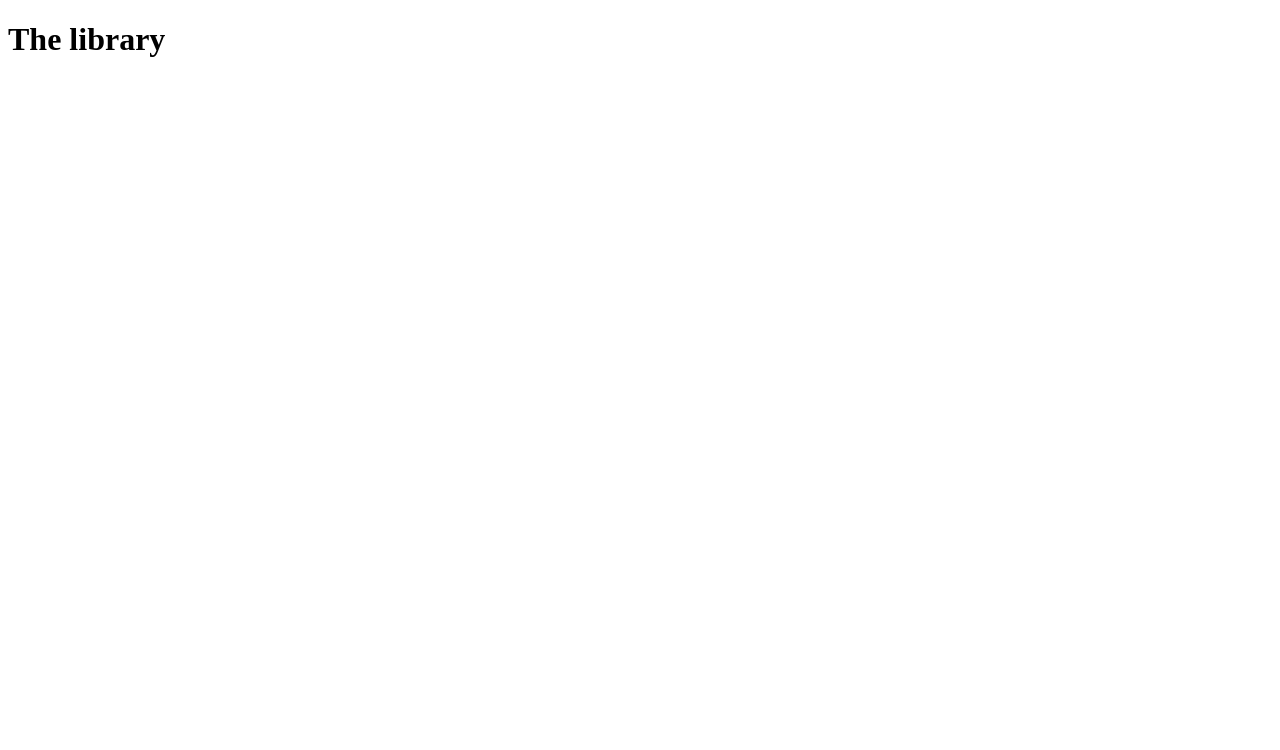
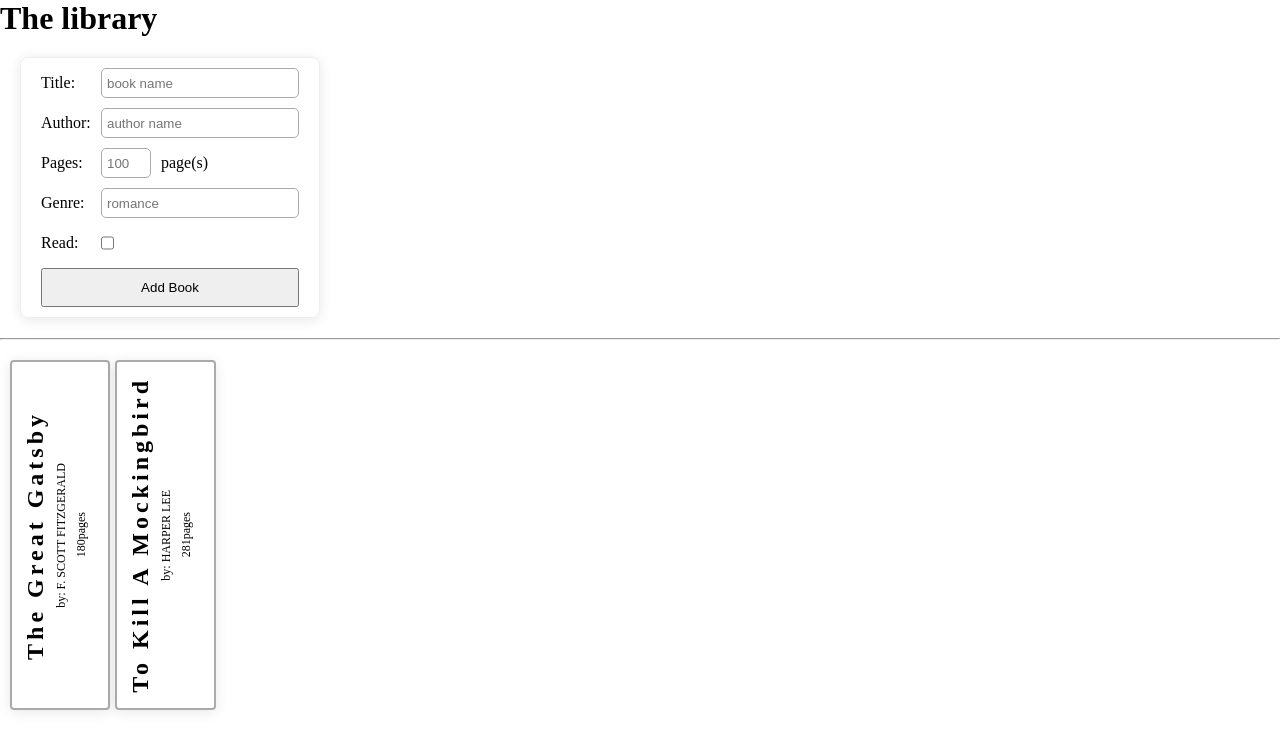
Before and after one commit to snebo/javaScript_projects, a plain HTML site: page javascript_library/index.html in a window 1280 px wide. Drawn offline with Linux system fonts and the light colour scheme.

Commit message:
updated the library and its functions

```diff
--- a/javascript_library/asstes/css/styles.css
+++ b/javascript_library/asstes/css/styles.css
@@ -0,0 +1,84 @@
+* {
+	padding: 0;
+	margin: 0;
+	box-sizing: border-box;
+}
+.book-form {
+	margin: 20px;
+	padding: 10px 20px;
+	border: 1px solid #eee;
+	border-radius: 8px;
+	box-shadow: 0px 2px 13px 0px rgba(0, 0, 0, 0.096);
+	width: 300px;
+	display: flex;
+	gap: 10px;
+	flex-direction: column;
+	justify-content: center;
+}
+.form-option {
+	width: 100%;
+	display: flex;
+	align-items: center;
+	gap: 10px;
+}
+.form-option > label {
+	width: 50px;
+}
+.form-option > input {
+	flex-grow: 1;
+}
+input {
+	height: 30px;
+	border-radius: 5px;
+	border: 1px solid #aaa;
+	padding: 0 5px;
+}
+input.tried:invalid {
+	box-shadow: 0px 0px 10px 0px rgba(255, 0, 0, 0.24);
+}
+#read {
+	flex-grow: 0;
+}
+#pages {
+	flex-grow: 0;
+	width: 50px;
+}
+.book-form > button {
+	padding: 10px 0;
+	cursor: pointer;
+}
+#shelf {
+	padding: 20px 10px;
+	display: grid;
+	gap: 5px;
+	grid-template-columns: repeat(auto-fill, minmax(100px, 1fr));
+}
+.bookcard {
+	padding: 10px;
+	border: 2px solid #aaa;
+	width: auto;
+	height: 350px;
+	display: flex;
+	align-items: center;
+	gap: 5px;
+	border-radius: 4px;
+	box-shadow: 0px 2px 13px 0px rgba(0, 0, 0, 0.096);
+
+	cursor: pointer;
+	transition: 200ms ease-in-out;
+}
+.bookcard:hover {
+	transform: scale(1.02) translateY(-5px);
+}
+.bookcard > h2,
+.bookcard > p {
+	writing-mode: vertical-lr;
+	transform: rotate(180deg);
+}
+.bookcard > h2 {
+	align-self: center;
+	letter-spacing: 4px;
+}
+.bookcard > p {
+	font-size: 12px;
+}
--- a/javascript_library/asstes/js/script.js
+++ b/javascript_library/asstes/js/script.js
@@ -1,35 +1,110 @@
-my_library = []
+// books
+function Book(title, author, pages, genre, read) {
+	//constructor
+	this.title = title;
+	this.author = author;
+	this.pages = pages;
+	this.genre = genre;
+	this.read = read;
 
-function Book(title, author, pages, genre, read){
-    //constructor
-    this.title = title
-    this.author = author
-    this.pages = pages
-    this.genre = genre
-    this.read = read
+	//methods
+	this.markRead = function () {
+		this.read = true;
+	};
 }
 
-function addBookToLibrary(title, author, pages, genre, read=false){
-    const book = new Book(title, author, pages, genre, read)
-    my_library.push(book)
+class My_library {
+	constructor() {
+		this.books = [
+			{
+				title: 'The Great Gatsby',
+				author: 'F. Scott Fitzgerald',
+				pages: 180,
+				genre: 'Novel',
+				read: true,
+			},
+			{
+				title: 'To Kill a Mockingbird',
+				author: 'Harper Lee',
+				pages: 281,
+				genre: 'Novel',
+				read: true,
+			},
+		];
+	}
+
+	removeBook(book) {
+		const title = book.title;
+		let bookDeleted = false;
+
+		this.books.forEach((currentBook, index) => {
+			if (currentBook.title === title) {
+				this.books.splice(index, 1);
+				displayAllBooks(this.books);
+				console.log('Deleted book:', title);
+				bookDeleted = true; // Mark as deleted
+			}
+		});
+
+		if (!bookDeleted) {
+			console.log('Book not found');
+			return 'Book not found';
+		}
+
+		return 'Deleted';
+	}
+	displayAllBooks() {
+		const shelf = document.querySelector('#shelf');
+		shelf.innerHTML = ''; // clear previous content
+		this.books.forEach((book, index) => {
+			const bookcard = document.createElement('div');
+			bookcard.classList.add('bookcard');
+			bookcard.innerHTML = `
+        <h2>${book.title.replace(/(^\w{1})|(\s+\w{1})/g, (letter) =>
+					letter.toUpperCase()
+				)}</h2>
+        <p>by: ${book.author.toUpperCase()}</p>
+        <p>${book.pages}pages</p>
+        `;
+			shelf.appendChild(bookcard);
+		});
+	}
+	addBookToLibrary(title, author, pages, genre, read = false) {
+		const book = new Book(title, author, pages, genre, read);
+		this.books.push(book);
+		console.log(this.books);
+	}
 }
 
-function displayAllBooks(library) {
-    library.forEach((book, index) => {
-        //get the books container
-        const shelf = document.querySelector('#shelf')
-        shelf.innerHTML='' // clear previous content
+document.addEventListener('DOMContentLoaded', () => {
+	const my_library = new My_library();
+	my_library.displayAllBooks(my_library.books);
 
-        bookcard = document.createElement('div')
-        bookcard.classList.add('bookcard')
-        bookcard.innerHTML = `
-        <h2>${book.title}</h2>
-        <p>Author: ${book.author}</p>
-        <p>Pages: ${book.pages}</p>
-        <p>Genre: ${book.genre}</p>
-        <p>Read: ${book.read? 'Yes' : 'No'}</p>
-        <button class="delete" data-index="${index}">Delete</button>
-        `;
-        shelf.appendChild(bookcard);
-    })
- }
+	//handle form events
+	const form = document.querySelector('#book-form');
+	form.addEventListener('submit', (e) => {
+		e.preventDefault();
+		const title = document.querySelector('#title').value;
+		const author = document.querySelector('#author').value;
+		const pages = document.querySelector('#pages').value;
+		const genre = document.querySelector('#genre').value;
+		const read = document.querySelector('#read').checked;
+
+		if (!title || !author || !pages || !genre) {
+			alert('Please fill in all the fields');
+			title.classList.add('tried');
+			author.classList.add('tried');
+			pages.classList.add('tried');
+			genre.classList.add('tried');
+			return;
+		}
+		const book = new Book(title, author, pages, genre, read);
+		title.value = '';
+		author.value = '';
+		pages.value = '';
+		genre.value = '';
+		read.value = false;
+		my_library.addBookToLibrary(title, author, pages, genre, read);
+		my_library.displayAllBooks(my_library.books);
+	});
+});
--- a/javascript_library/index.html
+++ b/javascript_library/index.html
@@ -1,22 +1,67 @@
 <!DOCTYPE html>
 <html lang="en">
 	<head>
-    <meta charset="UTF-8">
-    <meta name="viewport" content="width=device-width, initial-scale=1.0">
+		<meta charset="UTF-8" />
+		<meta name="viewport" content="width=device-width, initial-scale=1.0" />
 		<title>Library</title>
+		<link rel="stylesheet" href="./asstes/css/styles.css" />
 	</head>
 	<body>
 		<h1>The library</h1>
-    <div id="shelf">
+		<div class="form-container">
+			<form id="book-form" class="book-form">
+				<div class="form-option">
+					<label for="title">Title: </label>
+					<input
+						type="text"
+						id="title"
+						name="title"
+						required
+						placeholder="book name"
+					/>
+				</div>
+				<div class="form-option">
+					<label for="author">Author: </label>
+					<input
+						type="text"
+						id="author"
+						name="author"
+						required
+						placeholder="author name"
+					/>
+				</div>
+				<div class="form-option">
+					<label for="pages">Pages:</label>
+					<input
+						type="number"
+						id="pages"
+						name="pages"
+						required
+						placeholder="100"
+					/>
+					page(s)
+				</div>
+				<div class="form-option">
+					<label for="genre">Genre: </label>
+					<input
+						type="text"
+						id="genre"
+						name="genre"
+						required
+						placeholder="romance"
+					/>
+				</div>
+				<div class="form-option">
+					<label for="read">Read: </label>
+					<input type="checkbox" id="read" name="read" />
+				</div>
 
+				<button type="submit">Add Book</button>
+			</form>
 		</div>
-    <dialog class="newBook">
-        <form>
-            <p>Title: <input type="text" name="title"></p>
-            <p>Author: <input type="text" name="author"></p>
-        </form>
-    </dialog>
+		<hr />
+		<div id="shelf"></div>
 
-    <script src="/asstes/js/script.js"></script>
+		<script src="./asstes/js/script.js"></script>
 	</body>
 </html>
```
Lines whose indentation alone changed are shown as unchanged.
